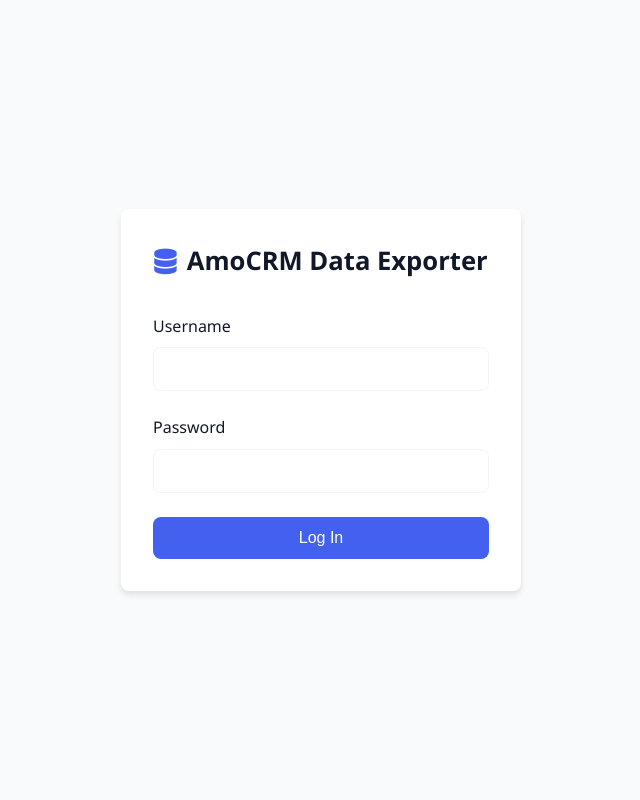
After one commit to Moki-py/AMO_v2, a FastAPI app: template templates/login.html in a window 1280 px wide. The commit adds this page. Shown: the whole page, without its empty margins (319-959 px from the left). Run offline with FastAPI, Linux system fonts and the light colour scheme; the template is opened without the code that fills it, so the values that code supplies are empty; parts of the project's set-up code (start-up, migrations or seed data) failed here and were passed over.

Commit message:
[feat] implement basic authentication for web interface; add login page and update auth module

```diff
--- /dev/null
+++ b/templates/login.html
@@ -0,0 +1,172 @@
+<!DOCTYPE html>
+<html lang="en">
+<head>
+    <meta charset="UTF-8">
+    <meta name="viewport" content="width=device-width, initial-scale=1.0">
+    <title>Login - AmoCRM Data Exporter</title>
+    <link rel="stylesheet" href="https://cdnjs.cloudflare.com/ajax/libs/font-awesome/6.0.0/css/all.min.css">
+    <style>
+        :root {
+            --primary: #4361ee;
+            --primary-hover: #3a56d4;
+            --primary-light: #eef2ff;
+            --danger: #ef4444;
+            --dark: #111827;
+            --gray: #6b7280;
+            --light-gray: #f3f4f6;
+            --white: #ffffff;
+            --shadow: 0 4px 6px rgba(0, 0, 0, 0.1);
+            --border-radius: 8px;
+            --animation-speed: 0.3s;
+        }
+
+        * {
+            box-sizing: border-box;
+            margin: 0;
+            padding: 0;
+        }
+
+        body {
+            font-family: 'Segoe UI', -apple-system, BlinkMacSystemFont, Roboto, Oxygen, Ubuntu, sans-serif;
+            line-height: 1.6;
+            background-color: #f9fafb;
+            color: #374151;
+            min-height: 100vh;
+            display: flex;
+            align-items: center;
+            justify-content: center;
+        }
+
+        .login-container {
+            background-color: var(--white);
+            border-radius: var(--border-radius);
+            box-shadow: var(--shadow);
+            padding: 2rem;
+            width: 100%;
+            max-width: 400px;
+            margin: 1rem;
+        }
+
+        .login-header {
+            text-align: center;
+            margin-bottom: 2rem;
+        }
+
+        .login-header h1 {
+            color: var(--dark);
+            font-size: 1.6rem;
+            display: flex;
+            align-items: center;
+            justify-content: center;
+            gap: 10px;
+        }
+
+        .login-header i {
+            color: var(--primary);
+        }
+
+        .form-group {
+            margin-bottom: 1.5rem;
+        }
+
+        label {
+            display: block;
+            margin-bottom: 0.5rem;
+            color: var(--dark);
+            font-weight: 500;
+        }
+
+        input {
+            width: 100%;
+            padding: 0.75rem;
+            border: 1px solid var(--light-gray);
+            border-radius: var(--border-radius);
+            font-size: 1rem;
+            transition: border-color var(--animation-speed);
+        }
+
+        input:focus {
+            outline: none;
+            border-color: var(--primary);
+        }
+
+        button {
+            width: 100%;
+            padding: 0.75rem;
+            background-color: var(--primary);
+            color: var(--white);
+            border: none;
+            border-radius: var(--border-radius);
+            font-size: 1rem;
+            font-weight: 500;
+            cursor: pointer;
+            transition: background-color var(--animation-speed);
+        }
+
+        button:hover {
+            background-color: var(--primary-hover);
+        }
+
+        .error-message {
+            color: var(--danger);
+            font-size: 0.875rem;
+            margin-top: 0.5rem;
+            display: none;
+        }
+
+        .error-message.show {
+            display: block;
+        }
+    </style>
+</head>
+<body>
+    <div class="login-container">
+        <div class="login-header">
+            <h1><i class="fas fa-database"></i> AmoCRM Data Exporter</h1>
+        </div>
+        <form id="loginForm" onsubmit="return handleLogin(event)">
+            <div class="form-group">
+                <label for="username">Username</label>
+                <input type="text" id="username" name="username" required>
+            </div>
+            <div class="form-group">
+                <label for="password">Password</label>
+                <input type="password" id="password" name="password" required>
+            </div>
+            <div class="error-message" id="errorMessage">Invalid username or password</div>
+            <button type="submit">Log In</button>
+        </form>
+    </div>
+
+    <script>
+        async function handleLogin(event) {
+            event.preventDefault();
+            const username = document.getElementById('username').value;
+            const password = document.getElementById('password').value;
+            const errorMessage = document.getElementById('errorMessage');
+
+            try {
+                const response = await fetch('/', {
+                    headers: {
+                        'Authorization': 'Basic ' + btoa(username + ':' + password)
+                    }
+                });
+
+                if (response.ok) {
+                    // Store credentials in sessionStorage
+                    sessionStorage.setItem('auth', btoa(username + ':' + password));
+                    // Redirect to main page
+                    window.location.href = '/';
+                } else {
+                    errorMessage.classList.add('show');
+                }
+            } catch (error) {
+                console.error('Login error:', error);
+                errorMessage.classList.add('show');
+            }
+
+            return false;
+        }
+    </script>
+</body>
+</html>
```
Also changed, not shown: auth.py (+35 -1 lines), config.py (+13 -1 lines), modern_ui_server.py (+67 -74 lines), templates/index.html (+87 -26 lines).
